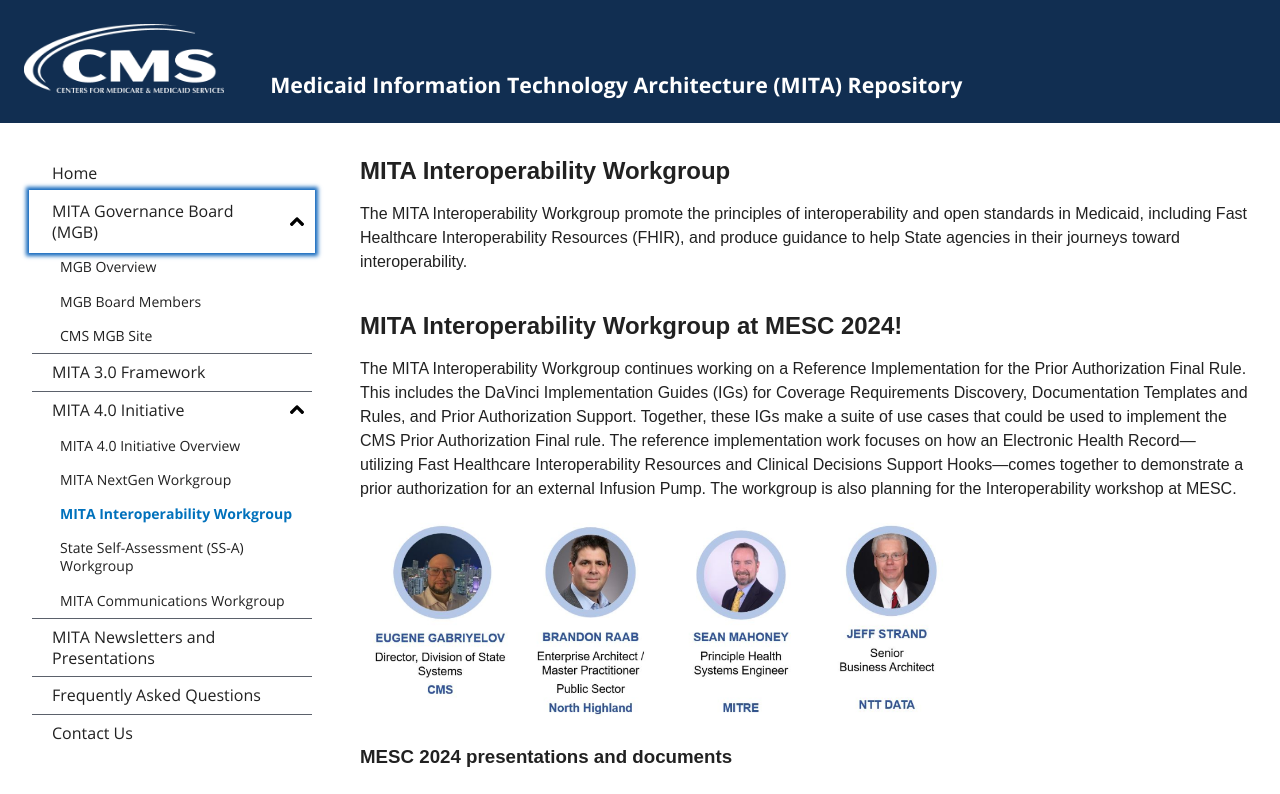
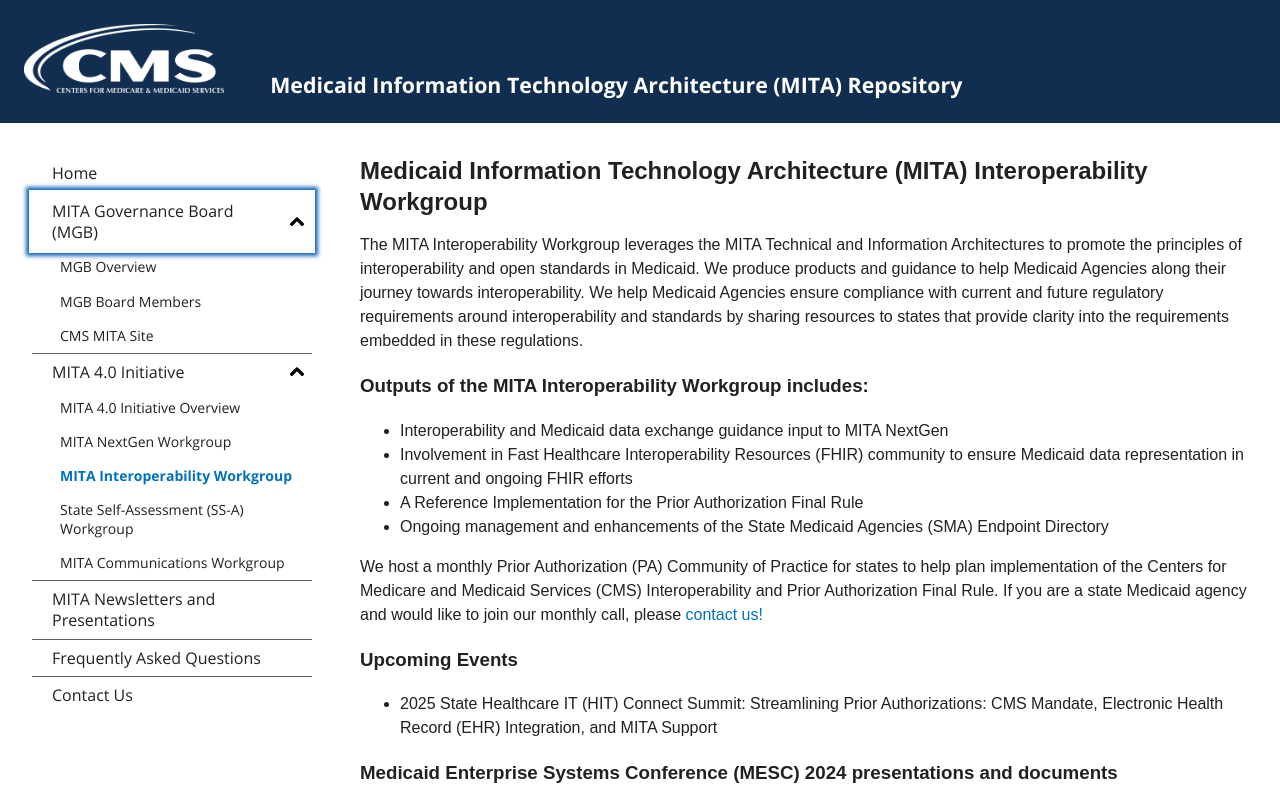
Before and after one commit to smahoney10/Medicaid-Information-Technology-Architecture-MITA-Repository-Staging, a plain HTML site: page workgroups/Interoperability_Workgroup.html in a window 1280 px wide. Both pictures are taken after a click on the button "MITA Governance Board (MGB)". Shown: the top 794 px of the page. Drawn offline with Linux system fonts and the light colour scheme.

Commit message:
site page updates 02102025
site page updates

```diff
--- a/workgroups/Interoperability_Workgroup.html
+++ b/workgroups/Interoperability_Workgroup.html
@@ -78,20 +78,12 @@
 
     <li class="ds-c-vertical-nav__item">
      <a class="ds-c-vertical-nav__label "
-      href="https://www.medicaid.gov/medicaid/data-systems/medicaid-information-technology-architecture/medicaid-information-technology-architecture-governance-board-overview/index.html" target="_blank">
-     CMS MGB Site
+      href="https://www.medicaid.gov/medicaid/data-systems/medicaid-information-technology-architecture/index.html" target="_blank">CMS MITA Site
     </a>
     </li>
 
   </ul>
 </li>
-
-    <li class="ds-c-vertical-nav__item">
-      <a class="ds-c-vertical-nav__label "
-        href="https://www.medicaid.gov/medicaid/data-systems/medicaid-information-technology-architecture/medicaid-information-technology-architecture-framework/index.html" target="_blank">
-         MITA 3.0 Framework
-      </a>
-    </li>
 
 
 <li class="ds-c-vertical-nav__item">
@@ -184,29 +176,31 @@
 
         </aside>
         <article style="font-family:Arial, Helvetica, sans-serif; font-size:12pt" id="content" class="ds-l-md-col--8 ds-l-lg-col--9">
-          <h2 class="ds-h2">MITA Interoperability Workgroup</h2>
-		  <p>The MITA Interoperability Workgroup promote the principles of interoperability and open standards in Medicaid, including Fast Healthcare Interoperability Resources (FHIR), and produce guidance to help State agencies in their journeys toward interoperability.</p>
+          <h2 class="ds-h2">Medicaid Information Technology Architecture (MITA) Interoperability Workgroup</h2>
+		  <p>The MITA Interoperability Workgroup leverages the MITA Technical and Information Architectures to promote the principles of interoperability and open standards in Medicaid. We produce products and guidance to help Medicaid Agencies along their journey towards interoperability. We help Medicaid Agencies ensure compliance with current and future regulatory requirements around interoperability and standards by sharing resources to states that provide clarity into the requirements embedded in these regulations. </p>
 
+		  <h3>Outputs of the MITA Interoperability Workgroup includes:</h3>
+		  <ul>
+		  <li>Interoperability and Medicaid data exchange guidance input to MITA NextGen</li>
+		  <li>Involvement in Fast Healthcare Interoperability Resources (FHIR) community to ensure Medicaid data representation in current and ongoing FHIR efforts</li>
+		  <li>A Reference Implementation for the Prior Authorization Final Rule</li>
+		  <li>Ongoing management and enhancements of the State Medicaid Agencies (SMA) Endpoint Directory</li>
+		  </ul>
 
-			<h2 class="ds-h2">MITA Interoperability Workgroup at MESC 2024!</h2>
-            <p>The MITA Interoperability Workgroup continues working on a Reference Implementation for
-the Prior Authorization Final Rule. This includes the DaVinci Implementation Guides (IGs) for
-Coverage Requirements Discovery, Documentation Templates and Rules, and Prior Authorization
-Support. Together, these IGs make a suite of use cases that could be used to implement the CMS
-Prior Authorization Final rule. The reference implementation work focuses on how an Electronic
-Health Record—utilizing Fast Healthcare Interoperability Resources and Clinical Decisions Support
-Hooks—comes together to demonstrate a prior authorization for an external Infusion Pump. The
-workgroup is also planning for the Interoperability workshop at MESC.</p>
-			<img src="../assets/images/MESC2024_Workshop_Speaker.png" width="600px" alt="Workshop Speakers" />
-			<h3>MESC 2024 presentations and documents</h3>
+		  <p>We host a monthly Prior Authorization (PA) Community of Practice for states to help plan implementation of the Centers for Medicare and Medicaid Services (CMS) Interoperability and Prior Authorization Final Rule. If you are a state Medicaid agency and would like to join our monthly call, please <a href="mailto:MITAGovBoard@cms.hhs.gov" target="_blank">contact us!</a></p>
+
+			<h3>Upcoming Events</h3>
+			<ul>
+			<li>2025 State Healthcare IT (HIT) Connect Summit: Streamlining Prior Authorizations: CMS Mandate, Electronic Health Record (EHR) Integration, and MITA Support</li>
+			</ul>
+
+			<h3>Medicaid Enterprise Systems Conference (MESC) 2024 presentations and documents</h3>
 			<ul>
 			<li><a href="../presentations/MGB%20PA%20Interoperability%20MESC%20v0.5.pdf" target="_blank">MGB PA Interoperability presentation</a></li>
 			<li><a href="../PriorAuthorizationSpecs/PriorAuthorizationDeterminationTemplate.pdf" target="_blank">Blank PA template</a></li>
 			<li><a href="../PriorAuthorizationSpecs/PriorAuthorizationDeterminationHearingAids.pdf" target="_blank">Completed PA template for Hearing Aid</a></li>
 			<li><a href="https://smahoney10.github.io/PAwebform/" target="_blank">Template to JSON conversion tool</a></li>
 			</ul>
-
-
 
         </article>
       </div>
```
Also changed, not shown: Boardmembers.html (+4 -9 lines), Contact_Us.html (+1 -9 lines), FAQs.html (+1 -9 lines), MITA_4.0_Initiative_Overview.html (+1 -10 lines), MITA_Governance_Board_Overview.html (+1 -9 lines), Newsletters_Presentations.html (+1 -9 lines), index.html (+10 -25 lines), workgroups/Communications_Workgroup.html (+4 -12 lines), workgroups/Next_Gen_Workgroup.html (+8 -16 lines), workgroups/State_Self-Assessment_Workgroup.html (+13 -21 lines), assets/images/MGB_Workgroups 10232024.png, assets/images/MITA We Chat 11182024.png, 1 other file.
